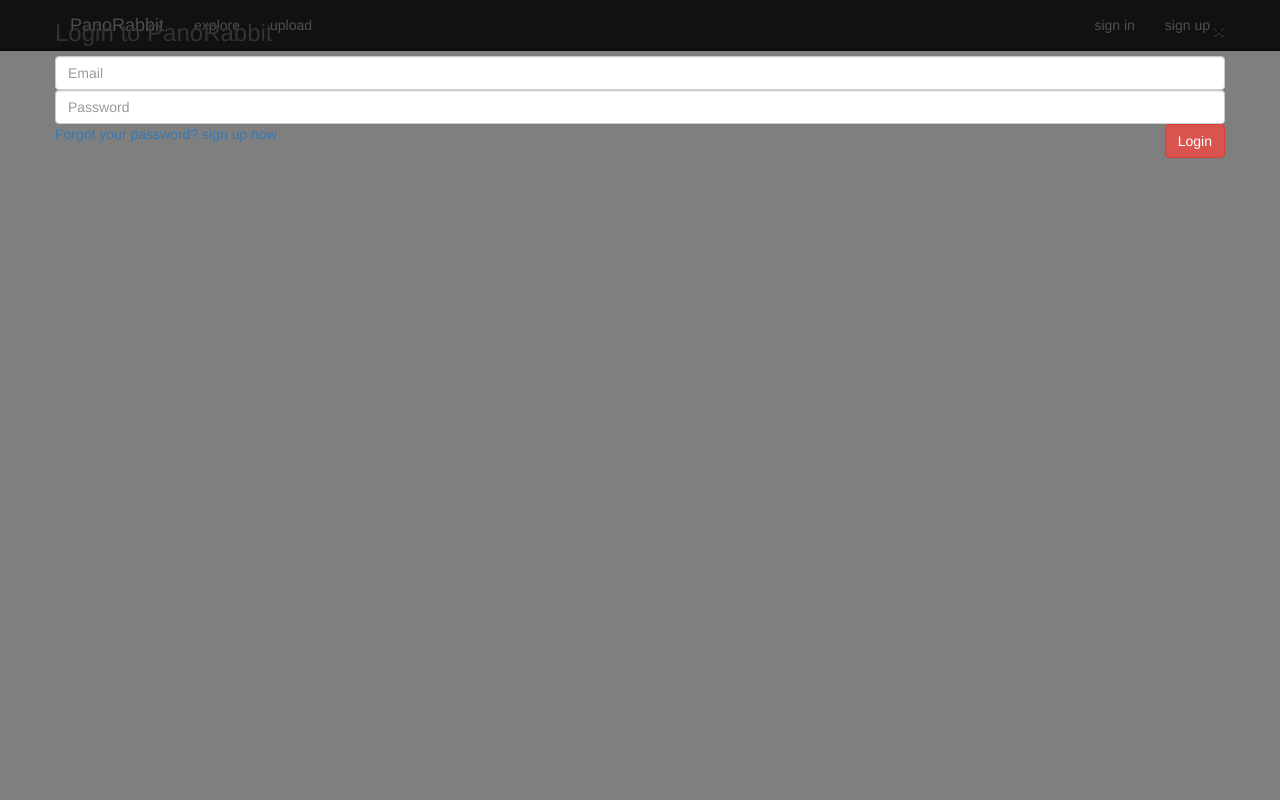
After one commit to miguel-similivr/panorabbit_production, a PHP site: page /nav/header.php in a window 1280 px wide, after a click on "sign in". The commit adds this page. Run offline with PHP 8.4, Linux system fonts and the light colour scheme; data that the repository does not hold is empty.

Commit message:
google confirm

```diff
--- a/fb_test_Axd4.html
+++ b/fb_test_Axd4.html
@@ -81,7 +81,7 @@
     FB.api('/me', function(response) {
       console.log('Successful login for: ' + response.name);
       document.getElementById('status').innerHTML =
-        'Thanks for logging in, ' + response.name + '!';
+        'Thanks for logging in, ' + response.name + 'uid: ' + response.id + '!';
     });
   }
 </script>
--- a/index.php
+++ b/index.php
@@ -1,6 +1,7 @@
 <!DOCTYPE html>
 <html lang="en">
   <head>
+    <meta name="google-site-verification" content="upcCCzv9UpNM3uc_OleMNR6xNFh_V6AunmkwcBiyToI" />
     <meta charset="utf-8">
     <meta http-equiv="X-UA-Compatible" content="IE=edge">
     <meta name="viewport" content="width=device-width, initial-scale=1">
--- /dev/null
+++ b/nav/header.php
@@ -0,0 +1,137 @@
+<!DOCTYPE html>
+<html lang="en">
+  <head>
+    <meta charset="utf-8">
+    <meta http-equiv="X-UA-Compatible" content="IE=edge">
+    <meta name="viewport" content="width=device-width, initial-scale=1">
+    <!-- The above 3 meta tags *must* come first in the head; any other head content must come *after* these tags -->
+    <title><?= htmlspecialchars($title)?></title>
+
+    <!-- Bootstrap -->
+    <link href="css/bootstrap.min.css" rel="stylesheet">
+
+    <!-- Custom styles for this template -->
+    <link href="vr-template.css" rel="stylesheet">
+
+
+    <!-- HTML5 shim and Respond.js for IE8 support of HTML5 elements and media queries -->
+    <!-- WARNING: Respond.js doesn't work if you view the page via file:// -->
+    <!--[if lt IE 9]>
+      <script src="https://oss.maxcdn.com/html5shiv/3.7.3/html5shiv.min.js"></script>
+      <script src="https://oss.maxcdn.com/respond/1.4.2/respond.min.js"></script>
+    <![endif]-->
+
+
+          <!-- jQuery (necessary for Bootstrap's JavaScript plugins) -->
+    <script src="https://ajax.googleapis.com/ajax/libs/jquery/1.12.4/jquery.min.js"></script>
+    <!-- Include all compiled plugins (below), or include individual files as needed -->
+    <script src="js/bootstrap.min.js"></script>
+
+
+
+
+  </head>
+  <body>
+
+      <nav class="navbar navbar-inverse navbar-fixed-top">
+      <div class="container">
+        <div class="navbar-header">
+          <button type="button" class="navbar-toggle collapsed" data-toggle="collapse" data-target="#navbar" aria-expanded="false" aria-controls="navbar">
+            <span class="sr-only">Toggle navigation</span>
+            <span class="icon-bar"></span>
+            <span class="icon-bar"></span>
+            <span class="icon-bar"></span>
+          </button>
+          <a class="navbar-brand" href="#">PanoRabbit</a>
+        </div>
+        <div id="navbar" class="collapse navbar-collapse">
+          <ul class="nav navbar-nav">
+                <li><a href="#explore">explore</a></li>
+                <li><a href="#upload">upload</a></li>
+          </ul>
+
+           <ul class="nav navbar-nav navbar-right">
+            <li><a href="#sign in"  role="button" data-toggle="modal" data-target="#LoginModal">sign in</a> </li>
+            <li><a href="#sign up" role="button" data-toggle="modal" data-target="#RegisterModal" >sign up</a> </li>
+           </ul>
+
+        </div><!--/.nav-collapse -->
+      </div>
+    </nav>
+
+
+
+
+
+<div class="container modal fade "id="LoginModal" role="dialog">
+	<div class="row">
+		<form class="form-signin mg-btm">
+    	<h3 class="heading-desc">
+		<button type="button" class="close" data-dismiss="modal">&times;</button>
+		Login to PanoRabbit</h3>
+
+		<div class="main">
+
+		<input type="text" class="form-control" placeholder="Email" autofocus>
+        <input type="password" class="form-control" placeholder="Password">
+
+		<span class="clearfix"></span>
+        </div>
+		<div class="login-footer">
+		<div class="row">
+                        <div class="col-xs-6 col-md-6">
+                            <div class="left-section">
+								<a href="">Forgot your password?</a>
+
+                                <a href="#sign in"  role="button" data-toggle="modal" data-dismiss="modal" data-target="#RegisterModal">sign up now</a>
+
+							</div>
+                        </div>
+                        <div class="col-xs-6 col-md-6 pull-right">
+                            <button type="submit" class="btn btn-large btn-danger pull-right">Login</button>
+                        </div>
+                    </div>
+
+		</div>
+      </form>
+	</div>
+</div>
+
+
+<div class="container modal fade "id="RegisterModal" role="dialog">
+	<div class="row">
+		<form class="form-signin mg-btm">
+    	<h3 class="heading-desc">
+		<button type="button" class="close" data-dismiss="modal">&times;</button>
+		Register to PanoRabbit</h3>
+
+		<div class="main">
+        <input type="text" class="form-control" placeholder="Username" autofocus>
+		<input type="text" class="form-control" placeholder="Email" autofocus>
+        <input type="password" class="form-control" placeholder="Password">
+        <input type="password" class="form-control" placeholder="Confirm Password">
+
+        <input type="checkbox" name="agreetoterms" class=" col-lg-1 col-xs-1" id="agreetoterms">
+
+        <p class="col-lg-11 col-xs-11">I have read and agreed to the PanoRabbit <a href="../terms_of_service.html">Terms of Service</a> and <a href="../privacy_policy.html">Privacy Policy.</a></p>
+
+
+		<span class="clearfix"></span>
+        </div>
+		<div class="login-footer">
+		<div class="row">
+                        <div class="col-xs-6 col-md-6">
+                            <div class="left-section">
+								<a href="">Forgot your password?</a>
+								<a href="#sign in"  role="button" data-toggle="modal" data-dismiss="modal" data-target="#LoginModal" >Login</a>
+							</div>
+                        </div>
+                        <div class="col-xs-6 col-md-6 pull-right">
+                            <button type="submit" class="btn btn-large btn-danger pull-right">Login</button>
+                        </div>
+                    </div>
+
+		</div>
+      </form>
+	</div>
+</div>
```
Also changed, not shown: nav/footer.php (added, +34 -0 lines), nav/include_nav.php (added, +21 -0 lines).
